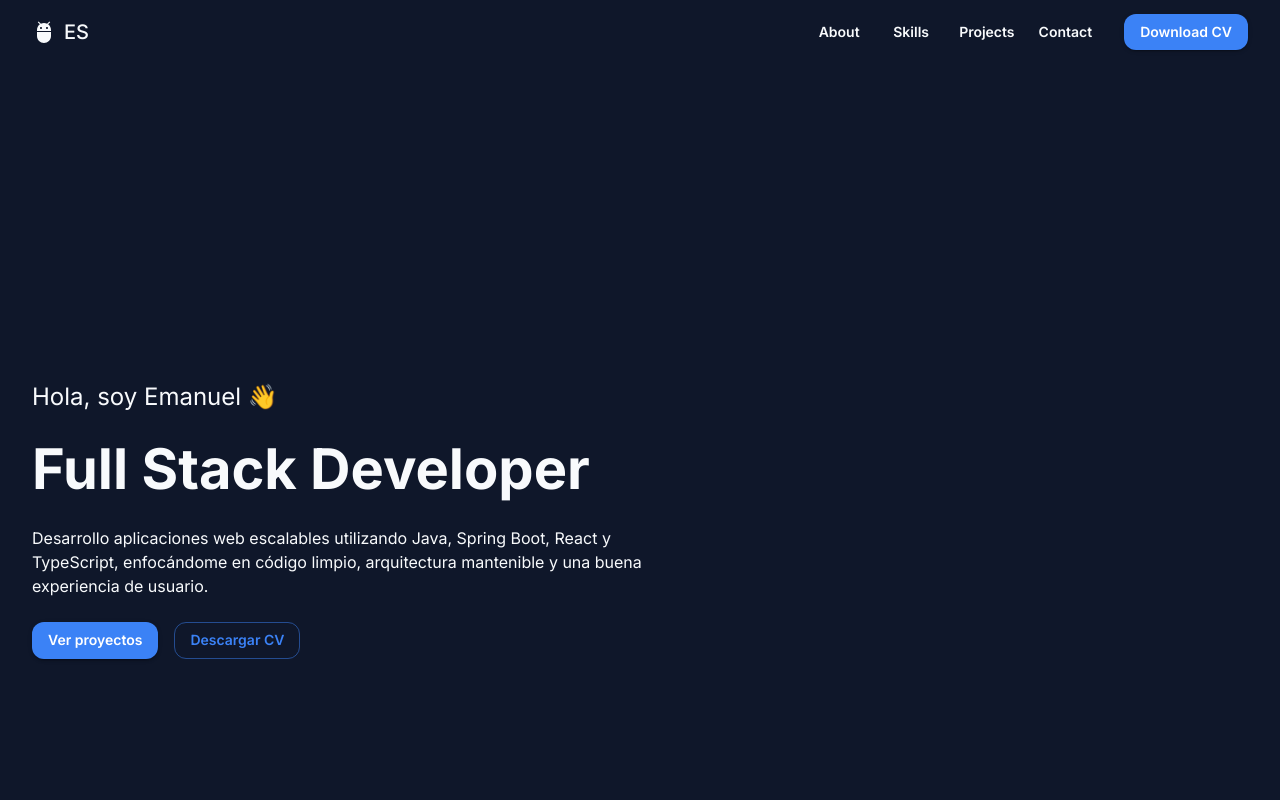
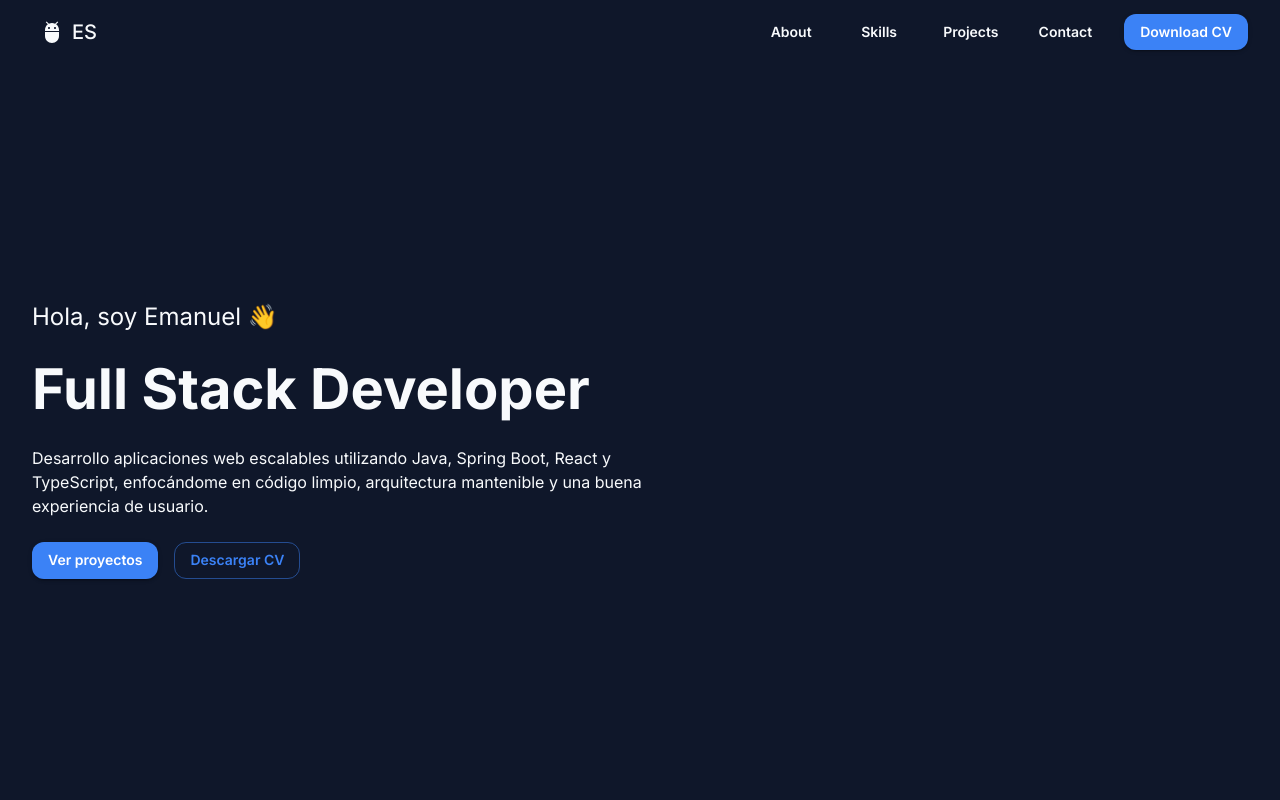
Before and after one commit to r-emanuel-sceppaquercia/portfolio, a React (Vite) app in the folder Modules/Frontend/: page / in a window 1280 px wide. Shown: the top 800 px of the page. Built offline with nearby package versions, Linux system fonts and the light colour scheme.

Commit message:
Navbar improvements. Hero vh fix

```diff
--- a/Modules/Frontend/src/components/navigation/Navbar.tsx
+++ b/Modules/Frontend/src/components/navigation/Navbar.tsx
@@ -1,6 +1,16 @@
 import { AppButton, AppContainer, AppTypography } from "../common";
-import { AppBar, Toolbar, Box } from "@mui/material";
+import {
+  AppBar,
+  Toolbar,
+  Box,
+  IconButton,
+  Drawer,
+  Divider,
+} from "@mui/material";
+import { useState } from "react";
 import AdbIcon from "@mui/icons-material/Adb";
+import MenuIcon from "@mui/icons-material/Menu";
+import DownloadIcon from "@mui/icons-material/Download";
 
 const navigationItems = [
   { label: "About", target: "about" },
@@ -10,6 +20,25 @@ const navigationItems = [
 ];
 
 export function Navbar() {
+  const [mobileMenuOpen, setMobileMenuOpen] = useState(false);
+
+  const openMobileMenu = () => setMobileMenuOpen(true);
+  const closeMobileMenu = () => setMobileMenuOpen(false);
+
+  const handleNavigation = (sectionId: string) => {
+    closeMobileMenu();
+
+    if (sectionId === "hero") {
+      window.scrollTo({ top: 0, behavior: "smooth" });
+      return;
+    }
+
+    document.getElementById(sectionId)?.scrollIntoView({
+      behavior: "smooth",
+      block: "start",
+    });
+  };
+
   return (
     <AppBar position="sticky" elevation={0} color="transparent">
       <AppContainer>
@@ -19,11 +48,13 @@ export function Navbar() {
         >
           {/* Logo */}
           <Box sx={{ display: "flex", alignItems: "center" }}>
-            <AdbIcon sx={{ display: { xs: "none", md: "flex" }, mr: 1 }} />
-            <AppTypography variant="h6">ES</AppTypography>
+            <AppButton color="inherit" onClick={() => handleNavigation("hero")}>
+              <AdbIcon sx={{ mr: 1 }} />
+              <AppTypography variant="h6">ES</AppTypography>
+            </AppButton>
           </Box>
 
-          {/* Navigation  */}
+          {/* Desktop Navigation */}
           <Box
             sx={{
               display: {
@@ -35,7 +66,12 @@ export function Navbar() {
             }}
           >
             {navigationItems.map((item) => (
-              <AppButton key={item.target} color="inherit">
+              <AppButton
+                key={item.target}
+                color="inherit"
+                onClick={() => handleNavigation(item.target)}
+                sx={{ ml: 2 }}
+              >
                 {item.label}
               </AppButton>
             ))}
@@ -43,6 +79,50 @@ export function Navbar() {
               Download CV
             </AppButton>
           </Box>
+
+          {/* Mobile Navigation */}
+          <IconButton
+            onClick={openMobileMenu}
+            sx={{ display: { xs: "flex", md: "none" } }}
+          >
+            <MenuIcon />
+          </IconButton>
+
+          <Drawer
+            anchor="right"
+            open={mobileMenuOpen}
+            onClose={closeMobileMenu}
+          >
+            <Box sx={{ width: 200, p: 2 }}>
+              <AppTypography variant="h6" sx={{ mr: 2, textAlign: "end" }}>
+                ES
+              </AppTypography>
+
+              <Divider sx={{ my: 2 }} />
+
+              {navigationItems.map((item) => (
+                <AppButton
+                  key={item.target}
+                  fullWidth
+                  sx={{ mr: 2, justifyContent: "flex-end" }}
+                  onClick={() => handleNavigation(item.target)}
+                >
+                  {item.label}
+                </AppButton>
+              ))}
+
+              <Divider sx={{ my: 1 }} />
+
+              <AppButton
+                fullWidth
+                color="secondary"
+                sx={{ mr: 2, mt: 2, justifyContent: "flex-end" }}
+              >
+                <DownloadIcon sx={{ mr: 1 }} />
+                Download CV
+              </AppButton>
+            </Box>
+          </Drawer>
         </Toolbar>
       </AppContainer>
     </AppBar>
--- a/Modules/Frontend/src/sections/Hero.tsx
+++ b/Modules/Frontend/src/sections/Hero.tsx
@@ -3,10 +3,10 @@ import { AppButton, AppSection, AppTypography } from "@/components/common";
 
 export default function Hero() {
   return (
-    <AppSection>
+    <AppSection id="hero">
       <Box
         sx={{
-          minHeight: "90vh",
+          minHeight: "70vh",
           display: "flex",
           alignItems: "center",
         }}
```
